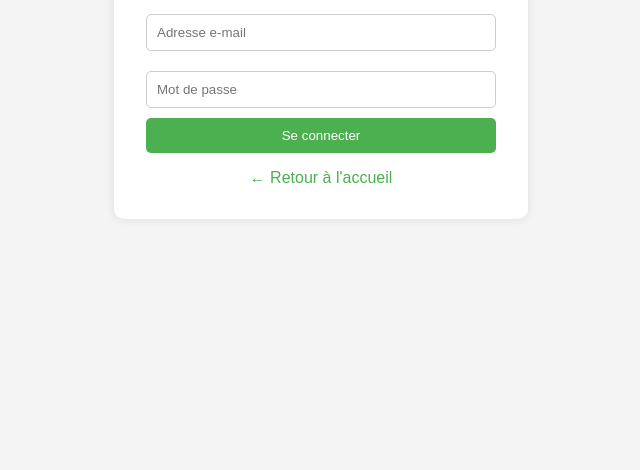
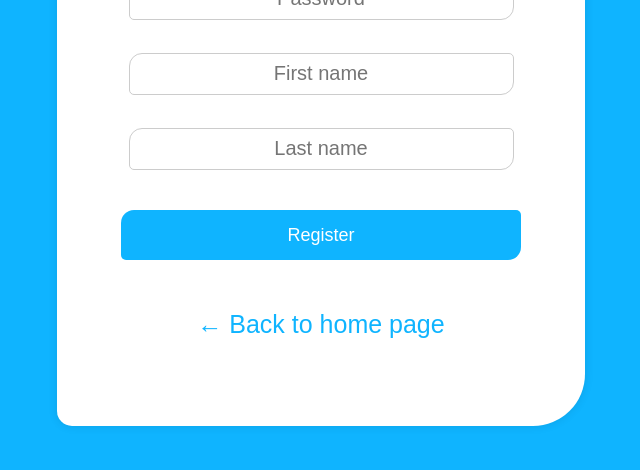
Before and after one commit to Only-Facts/EpyTodo, a website: page bonus/HTML/register.html in a window 1280 px wide. Shown: the part 346-816 px from the top of the page, without its empty margins (319-959 px from the left). Drawn offline with Linux system fonts and the light colour scheme.

Commit message:
[UPDATE] register page

```diff
--- a/bonus/CSS/register.css
+++ b/bonus/CSS/register.css
@@ -1,7 +1,6 @@
-
 body {
-    font-family: Arial, sans-serif;
-    background-color: #f4f4f4;
+    font-family: Proximus-Light, sans-serif;
+    background-color: #0fb4ff;
     display: flex;
     align-items: center;
     justify-content: center;
@@ -10,15 +9,27 @@ body {
 
 .form-container {
     background: white;
-    padding: 2em;
-    border-radius: 10px;
+    padding: 4em;
+    border-radius: 52px 15px;
     box-shadow: 0 0 10px rgba(0,0,0,0.1);
-    width: 350px;
+    width: 400px;
+    height: 600px;
+    justify-content: center;
 }
 
 h2 {
     text-align: center;
-    color: #4CAF50;
+    color: #0fb4ff;
+    padding: 0em;
+    font-size: 44px;
+}
+
+.box {
+  padding: 0.3em;
+  display: flex;
+  justify-content: center;
+  height: 60px;
+  font-size: 25px
 }
 
 form {
@@ -27,31 +38,39 @@ form {
 }
 
 input {
-    padding: 10px;
+    padding: 20px;
     margin: 10px 0;
     border: 1px solid #ccc;
-    border-radius: 5px;
+    border-radius: 13px 5px;
+    text-align : center;
+    font-size: 20px;
+    width: 400px;
 }
 
 button {
-    background-color: #4CAF50;
+    background-color: #0fb4ff;
     color: white;
     padding: 10px;
+    margin: 25px 0;
     border: none;
-    border-radius: 5px;
+    border-radius: 13px 5px;
+    font-size: 18px;
     cursor: pointer;
+    width: 400px;
+    height: 50px;
 }
 
 button:hover {
-    background-color: #45a049;
+    background-color: #0294d7;
 }
 
 .back-link {
     text-align: center;
     margin-top: 1em;
+    font-size: 25px;
 }
 
 .back-link a {
-    color: #4CAF50;
+    color: #0fb4ff;
     text-decoration: none;
 }
--- a/bonus/HTML/register.html
+++ b/bonus/HTML/register.html
@@ -3,20 +3,34 @@
 <head>
     <meta charset="UTF-8">
     <meta name="viewport" content="width=device-width, initial-scale=1.0">
-    <title>Connexion - EpyTodo</title>
+    <title>Login - EpyTodo</title>
     <link rel="stylesheet" href="../CSS/register.css">
 </head>
 <body>
     <div class="form-container">
-        <h2>Connexion</h2>
+        <h2>Register</h2>
+      <div class="boxes">
         <form action="#" method="post">
-            <input type="email" name="email" placeholder="Adresse e-mail" required>
-            <input type="password" name="motdepasse" placeholder="Mot de passe" required>
-            <button type="submit">Se connecter</button>
+            <div class="box">
+              <input type="email" name="email" placeholder="E-mail" required>
+            </div>
+            <div class="box">
+            <input type="password" name="password" placeholder="Password" required>
+            </div>
+            <div class="box">
+            <input type="name" name="name" placeholder="First name" required>
+            </div>
+            <div class="box">
+            <input type="last name" name=" last name" placeholder="Last name" required>
+            </div>
+            <button type="submit">Register</button>
+            </div>
+
         </form>
         <div class="back-link">
-            <a href="index.html">← Retour à l'accueil</a>
+            <a href="index.html">← Back to home page</a>
         </div>
+      </div>
     </div>
 </body>
 </html>
```
